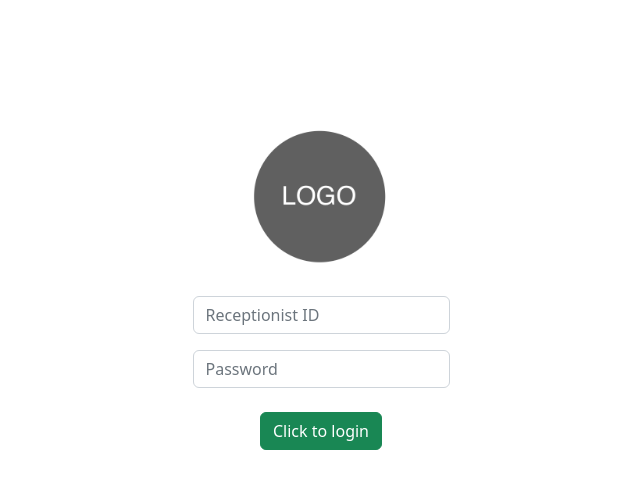
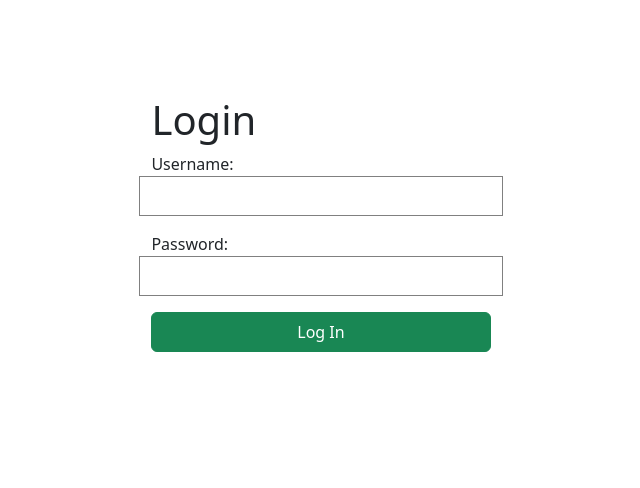
Before and after one commit to mnrichae/clinicalcare_newpatient, a plain HTML site: page index.html in a window 1280 px wide. Shown: the whole page, without its empty margins (319-959 px from the left). Drawn offline with nearby package versions, Linux system fonts and the light colour scheme.

Commit message:
Updated as required

```diff
--- a/index.html
+++ b/index.html
@@ -13,6 +13,18 @@
     <link rel="stylesheet" href="https://cdn.jsdelivr.net/npm/bootstrap-icons@1.8.2/font/bootstrap-icons.css">
 
     <style>
+
+        *{
+            margin: 0;
+            padding: 0;
+        }
+
+        body{
+            display: flex;
+            justify-content: center;
+            align-items: center;
+        }
+
         a{
             text-decoration: none;
             color: white;
@@ -24,34 +36,66 @@
             text-decoration: underline;
         }
 
+        input{
+            border: 1px solid grey;
+            height: 40px;
+            width: 100%;
+        }
+
+        .username,
+        .passwor{
+            width: 200px !important;
+        }
+
+
     </style>
 
 
 </head>
 <body>
-    <div class="min-vh-100 justify-content-center pt-5">
+    <body>
+        <div class="bg"></div>
 
-        <!--login box-->
-        <div class="container pt-5">
-            <div class="d-flex justify-content-center">
-                <img src="logo.png" width="200" height="200" class="rounded-circle" alt="login logo">
-            </div>
-            <div class="d-flex justify-content-center form_container">
-                <form>
-                    <div class="input-group mb-3">
-                        <input type="text" name="username" id="username" placeholder="Receptionist ID" class="form-control input_user" required>
+        <main>
+            <div class="login mt-5 p-5">
+                <h1>Login</h1>
+
+                <form action="/">
+                    <div class="row form-field">
+                        <label for="username">Username:</label><br>
+                        <input type="text" name="username" id="username" minlength="3" maxlength="15">
                     </div>
-                    <div class="input-group mb-2">
-                        <input type="password" name="password" placeholder="Password" id="password" class="form-control input_pass" required>
+                    <div class="row form-field mt-3">
+                        <label for="password">Password:</label>
+                        <input type="password" name="password" id="password" minlength="8">
                     </div>
+                    <p id="error" class="mt-3"></p>
+                    <input type="submit" value="Log In" class="btn btn-success">
                 </form>
             </div>
-                <div class="d-flex justify-content-center mt-3 login-container">
-                    <button type="button" name="button" id="login" class="btn btn-success"><a href="PReg.html"> Click to login</a></button>
-                </div>
-        </div>
+        </main>
 
-    </div>
+        <script>
+            let error = document.getElementById('error');
+            let username = document.getElementById('username');
+            let password = document.getElementById('password');
+
+            window.onload = () => {
+                let loginForm = document.querySelector('.login > form');
+
+                loginForm.onsubmit = verifyEntry;
+            }
+
+            function verifyEntry(e) {
+                e.preventDefault();
+                if (username.value == '' || password.value == '') {
+                    error.innerHTML = '<i class="bi bi-exclamation-circle-fill text-danger"></i> Please enter a valid username & password.';
+                    error.style.display = 'block';
+                } else {
+                    window.location = 'PReg.html'
+                }
+            }
+        </script>
 
 
 
```
Also changed, not shown: PReg.html (+3 -3 lines).
